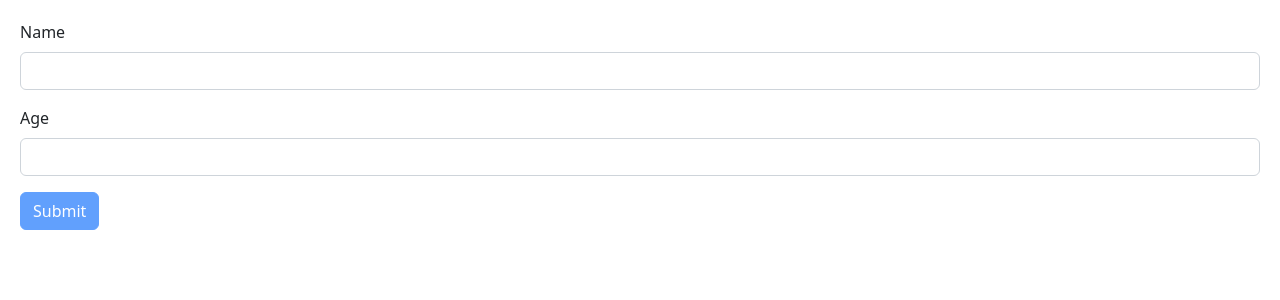
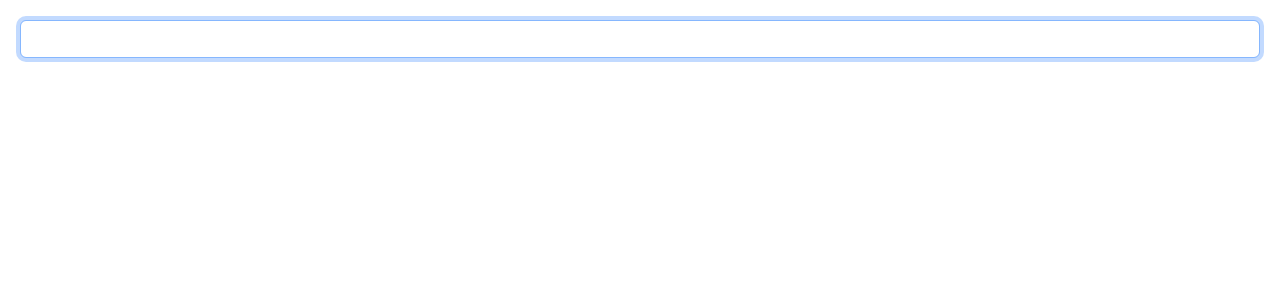
Before and after one commit to tomfyfe85/reactWithMosh, a React (Vite) app: page / in a window 1280 px wide. Shown: the top 300 px of the page. Built offline with nearby package versions, Linux system fonts and the light colour scheme.

Commit message:
understanding useEffect complete

```diff
--- a/src/App.tsx
+++ b/src/App.tsx
@@ -1,10 +1,20 @@
-import { useState } from "react";
+import { useEffect, useRef, useState } from "react";
 import ExpandableText from "./components/ExpandableText";
 import Form from "./components/Form";
 function App() {
+  const ref = useRef<HTMLInputElement>(null);
+
+  // afterRender
+  useEffect(() => {
+    if (ref.current) ref.current.focus();
+  });
+
+  useEffect(() => {
+    document.title = "My App";
+  });
   return (
     <div>
-      <Form/>
+      <input ref={ref} type="text" className="form-control" />
     </div>
   );
 }
```
